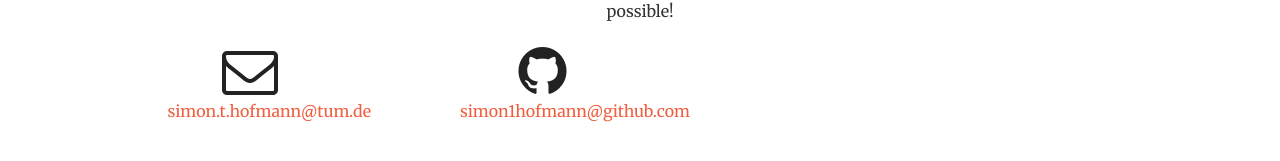
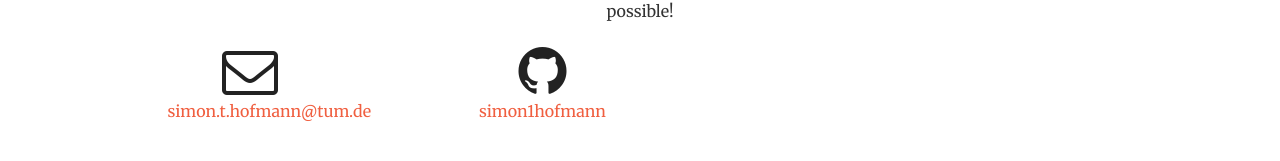
Before and after one commit to simon1hofmann/mnt-bench-old, a Jekyll site: the page built from docs/index.html, in a window 1280 px wide and 900 px high, scrolled down 814 px. Shown: the part 657-818 px from the top of the window. Built offline with Jekyll 4.4.1, drawn with Linux system fonts in a browser that asks for light colours.

Commit message:
Update _config.yml

```diff
--- a/docs/_config.yml
+++ b/docs/_config.yml
@@ -6,7 +6,7 @@ baseurl: "" # the subpath of your site, e.g. /blog/
 url: "" # the base hostname & protocol for your site
 
 twitter_username:
-github_username: simon1hofmann@github.com
+github_username: simon1hofmann
 
 # Build settings
 markdown: kramdown
```
